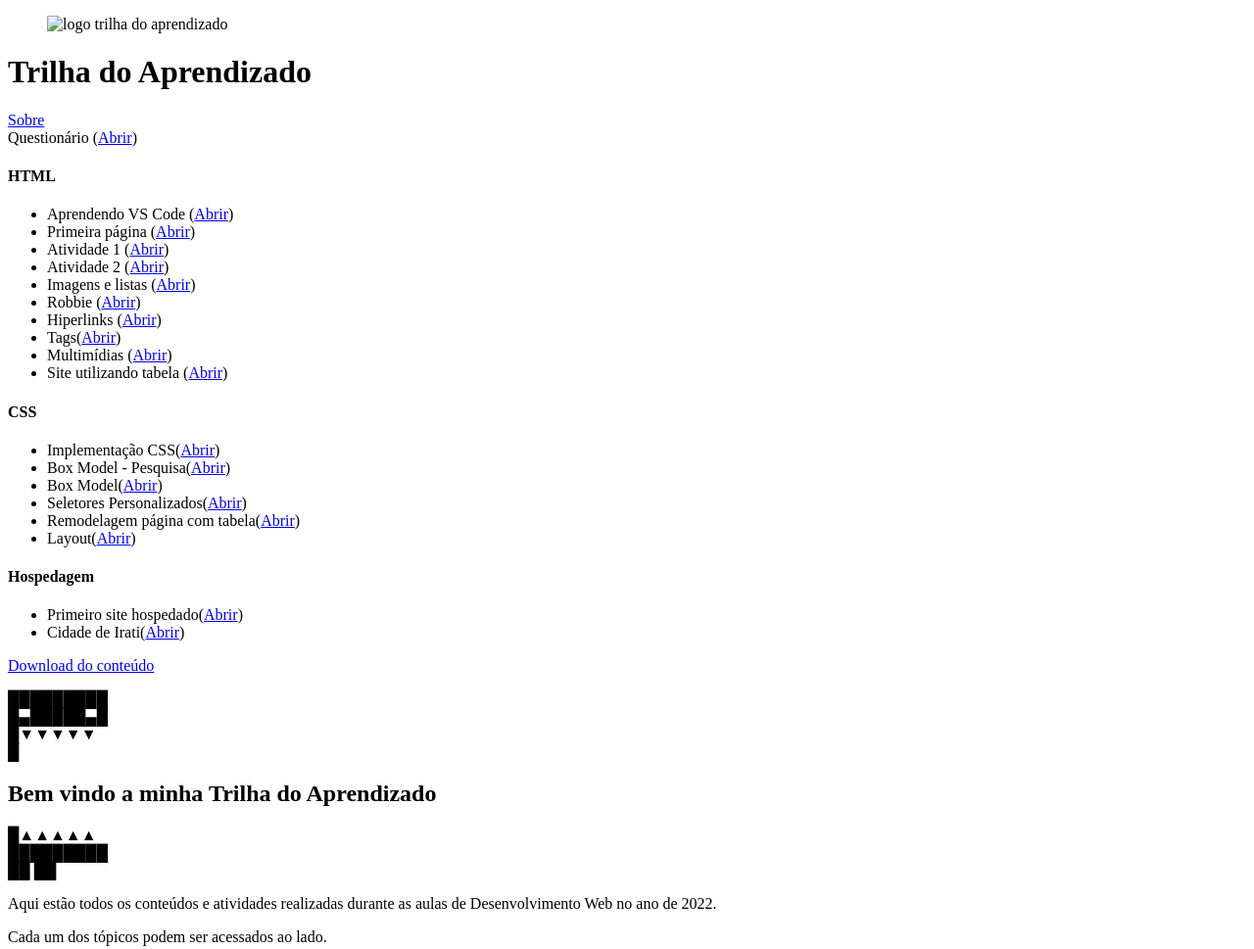
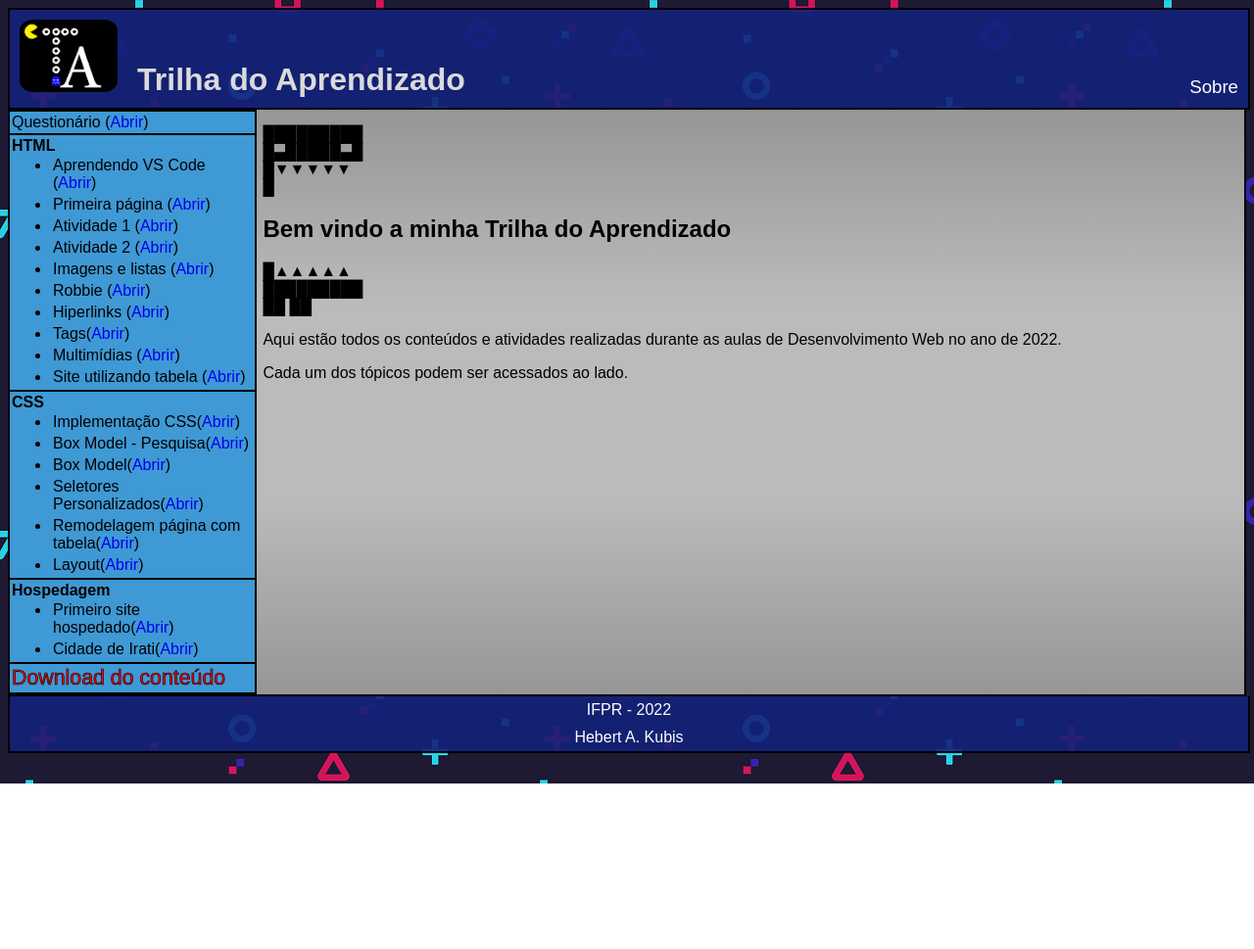
Before and after one commit to 2005HAK/TrilhaDoAprendizado, a plain HTML site: page index.html in a window 1280 px wide. Shown: the top 969 px of the page at 98% size. After the commit the page ends 800 px from the top, so only its background shows below. Drawn offline with Linux system fonts and the light colour scheme.

Commit message:
Pagina restaurada

```diff
--- /dev/null
+++ b/assets/css/style.css
@@ -0,0 +1,131 @@
+body {
+    background-image: url(/assets/img/background.jpg);
+    font-family: Arial, Helvetica, sans-serif;
+}
+
+body::-webkit-scrollbar {
+    width: 5px;
+}
+
+body::-webkit-scrollbar-track{
+    background-color: rgb(97, 97, 97);
+}
+
+body::-webkit-scrollbar-thumb {
+    background-color: rgba(19, 34, 122);
+}
+
+header {
+    min-width: 380px;
+    width: 100%;
+    height: 100px;
+    margin: 0px;
+    display: flex;
+    background-color: rgba(19, 34, 122, 0.9);
+    border: 2px solid black;
+    flex-direction: row;
+}
+
+article {
+    min-width: 380px;
+    display: flex;
+    flex-direction: row;
+}
+
+footer {
+    min-width: 380px;
+    width: 100%;
+    display: flex;
+    margin: 0;
+    align-items: center;
+    flex-direction: column;
+    background-color: rgb(19, 34, 122, 0.9);
+    border-right: 2px solid black;
+    border-bottom: 2px solid black;
+    border-left: 2px solid black;
+}
+
+ul {
+    margin: 0;
+}
+
+li {
+    padding: 2px;
+}
+
+h4 {
+    margin: 0;
+}
+
+a {
+    text-decoration: none;
+}
+
+.informacoes {
+    padding-left: 6px;
+    margin: 0;
+    border-right: 2px solid black;
+    border-bottom: 2px solid black;
+    min-width: 190px;
+    width: 80%;
+    background-image: linear-gradient(rgba(150, 150, 150), rgb(187, 187, 187), rgb(187, 187, 187), rgb(150, 150, 150) );
+
+}
+
+#ta {
+    margin: 0;
+    color: rgb(218, 218, 218);
+}
+
+.titulo {
+    width: 600px;
+    margin: 10px;
+    align-self: flex-end;
+}
+
+.sobre {
+    margin: 10px;
+    display: flex;
+    width: 1150px;
+    justify-content: end;
+    align-self: flex-end;
+}
+
+#refsobre {
+    color: white;
+    font-size: 14pt;
+}
+
+#logo {
+    border-radius: 15%;
+}
+
+.icone {
+    margin: 10px;
+    width: 100px;
+}
+
+.topicos {
+    min-width: 200px;
+    height: auto;
+    background-color: rgb(63, 153, 212);
+    border: 2px solid black;
+    width: 20%;
+}
+
+.conteudos {
+    padding: 2px;
+    border-bottom: 2px solid black;
+}
+
+#download{
+    color: red;
+    font-size: 16pt;
+    -webkit-text-stroke-width: 0.6px;
+    -webkit-text-stroke-color: black;
+}
+
+.contFoot {
+    color: white;
+    margin: 5px;
+}
--- a/index.html
+++ b/index.html
@@ -8,9 +8,9 @@
 
     <meta http-equiv="X-UA-Compatible" content="IE=edge">
     <meta name="viewport" content="width=device-width, initial-scale=1.0">
-    <link rel="icon" href="ImagensTA/faviconTA.ico" type="image/x-icon">
+    <link rel="icon" href="assets/img/faviconTA.ico" type="image/x-icon">
     <title>Trilha do Aprendizado</title>
-    <link rel="stylesheet" href="style.css">
+    <link rel="stylesheet" href="assets/css/style.css">
 
 </head>
 
@@ -18,7 +18,7 @@
     <header>
         <figure class="icone">
 
-            <img id="logo" src="ImagensTA/Logo Trilha do Aprendizado.png" width="100px"
+            <img id="logo" src="assets/img/Logo Trilha do Aprendizado.png" width="100px"
                 alt="logo trilha do aprendizado">
 
         </figure>
```
Also changed, not shown: assets/img/Exemplo1.png (added), assets/img/Logo Trilha do Aprendizado.png (added), assets/img/android-chrome-192x192.png (added), assets/img/android-chrome-512x512.png (added), assets/img/apple-touch-icon.png (added), assets/img/background.jpg (added), assets/img/favicon-16x16.png (added), assets/img/favicon-32x32.png (added), assets/img/faviconTA.ico (added), assets/img/html.jpg (added), assets/img/perfil.jpg (added).
